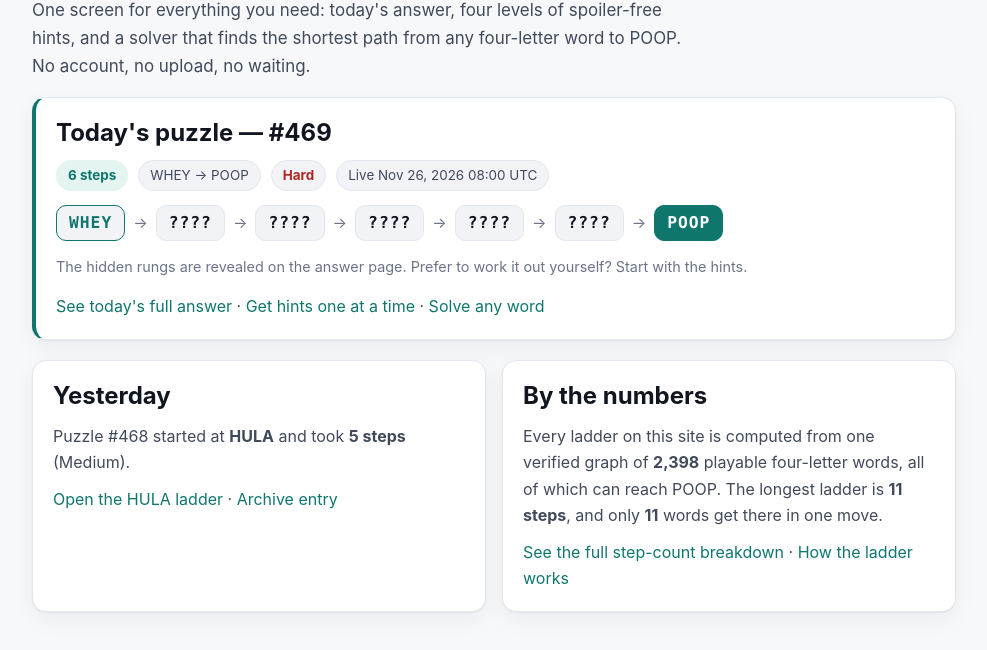
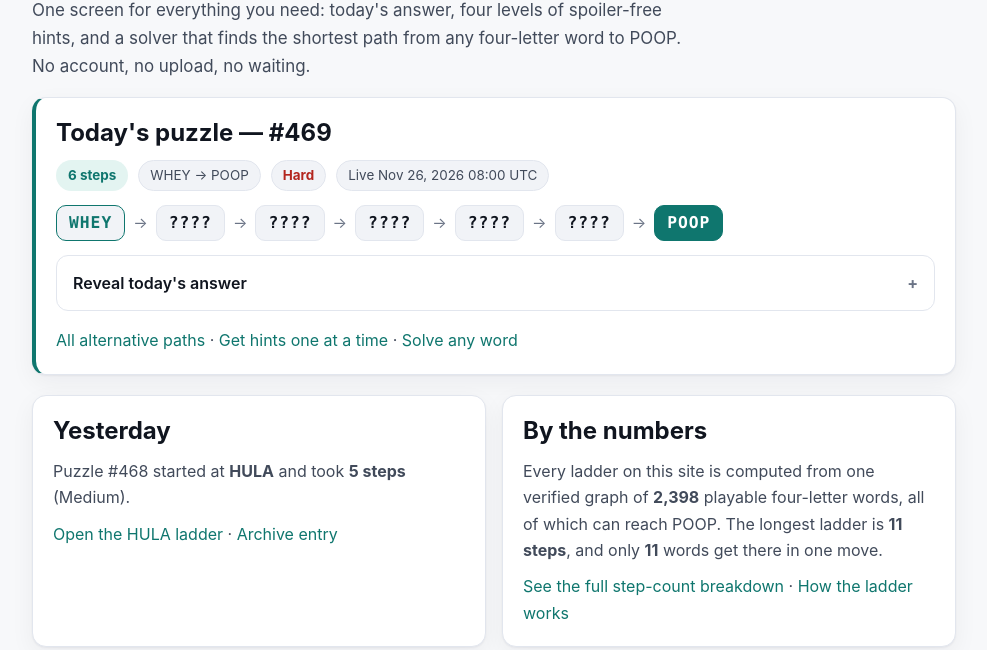
Before and after one commit to hafzhang/Hintdle, an Astro site: page / in a window 1280 px wide. Shown: the part 150-800 px from the top of the page, without its empty margins (146-1133 px from the left). Built offline with nearby package versions, Linux system fonts and the light colour scheme; Astro itself is replaced by a stand-in of ours.

Commit message:
feat: one-tap inline answer reveal on the homepage

```diff
--- a/src/pages/index.astro
+++ b/src/pages/index.astro
@@ -3,7 +3,7 @@ import Base from '../layouts/Base.astro';
 import LadderPath from '../components/LadderPath.astro';
 import FaqList from '../components/FaqList.astro';
 import { SITE, link, upper } from '../lib/site';
-import { getGraph, getStats, difficultyOf } from '../lib/graph';
+import { getGraph, getStats, difficultyOf, solveWord } from '../lib/graph';
 import { todayPuzzle, getSequence, fmtDate } from '../lib/daily';
 import { breadcrumbLd, webApplicationLd, faqLd } from '../lib/seo';
 
@@ -12,6 +12,8 @@ const stats = getStats();
 const today = todayPuzzle();
 const seq = getSequence();
 const yesterday = today ? seq[today.n - 1] ?? null : null;
+// 首页内联展开用的最短梯子；/answer-today/ 仍承载全部等长替代路径。
+const answerSol = today ? solveWord(today.word, 12) : null;
 
 const title = 'Poople Hints & Word Ladder Solver | Hintdle';
 const description = today
@@ -69,11 +71,19 @@ const jsonLd = [
         <span class="pill">Live {fmtDate(today.startUtc)} 08:00 UTC</span>
       </div>
       <LadderPath path={[today.word, ...Array(Math.max(0, today.distance - 1)).fill('????'), 'poop']} />
-      <p class="muted" style="margin:0 0 14px">
-        The hidden rungs are revealed on the answer page. Prefer to work it out yourself? Start with the hints.
-      </p>
+      {answerSol && answerSol.best.length > 1 && (
+        <details class="hint" style="margin:0 0 16px">
+          <summary>Reveal today's answer</summary>
+          <div class="hint-body">
+            <LadderPath path={answerSol.best} />
+            <p class="muted" style="margin:10px 0 0">
+              The shortest ladder, {today.distance} steps — spoiler-free by default, one tap when you want it.
+            </p>
+          </div>
+        </details>
+      )}
       <p style="margin:0">
-        <a href={link('/answer-today/')}>See today's full answer</a> ·
+        <a href={link('/answer-today/')}>All alternative paths</a> ·
         <a href={link('/hints/')}>Get hints one at a time</a> ·
         <a href={link('/solver/')}>Solve any word</a>
       </p>
```
